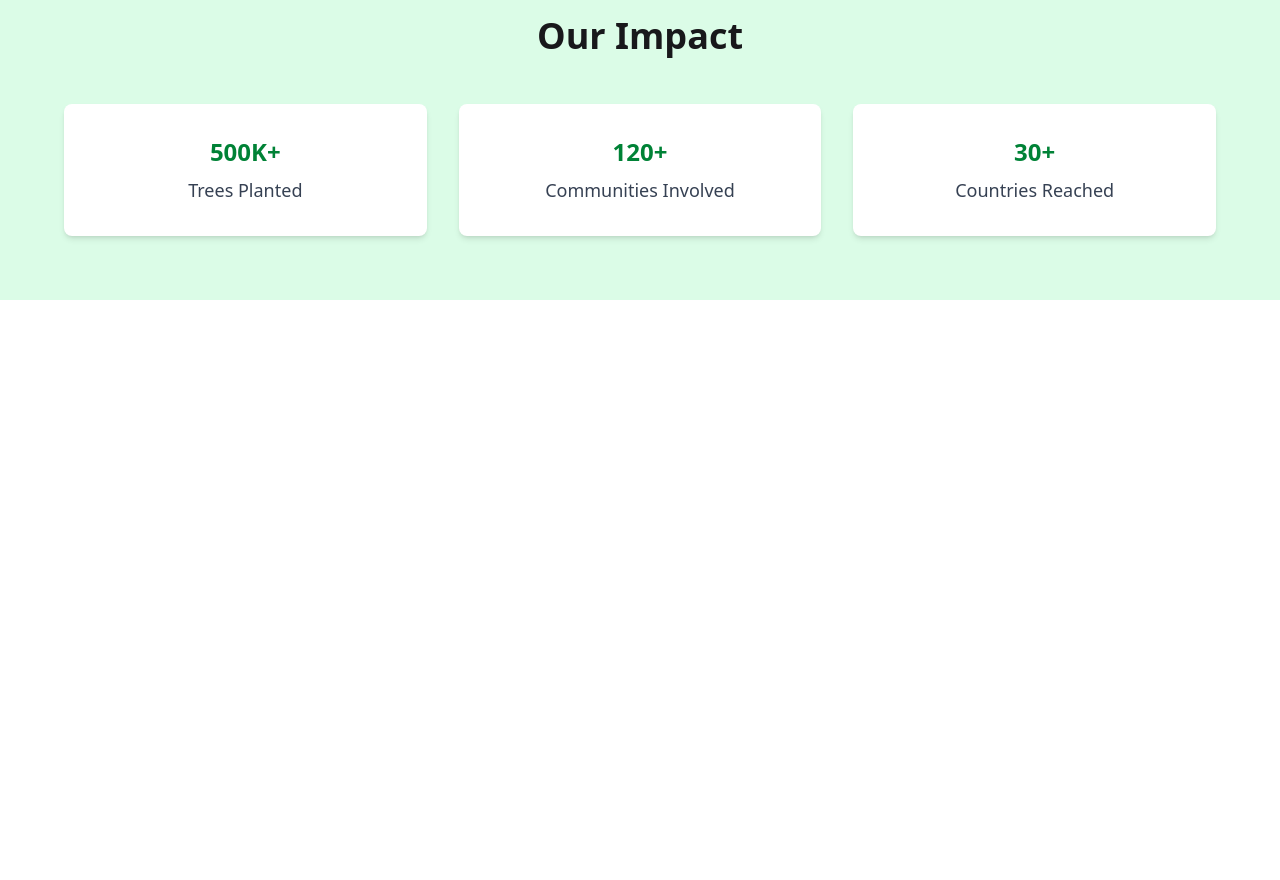
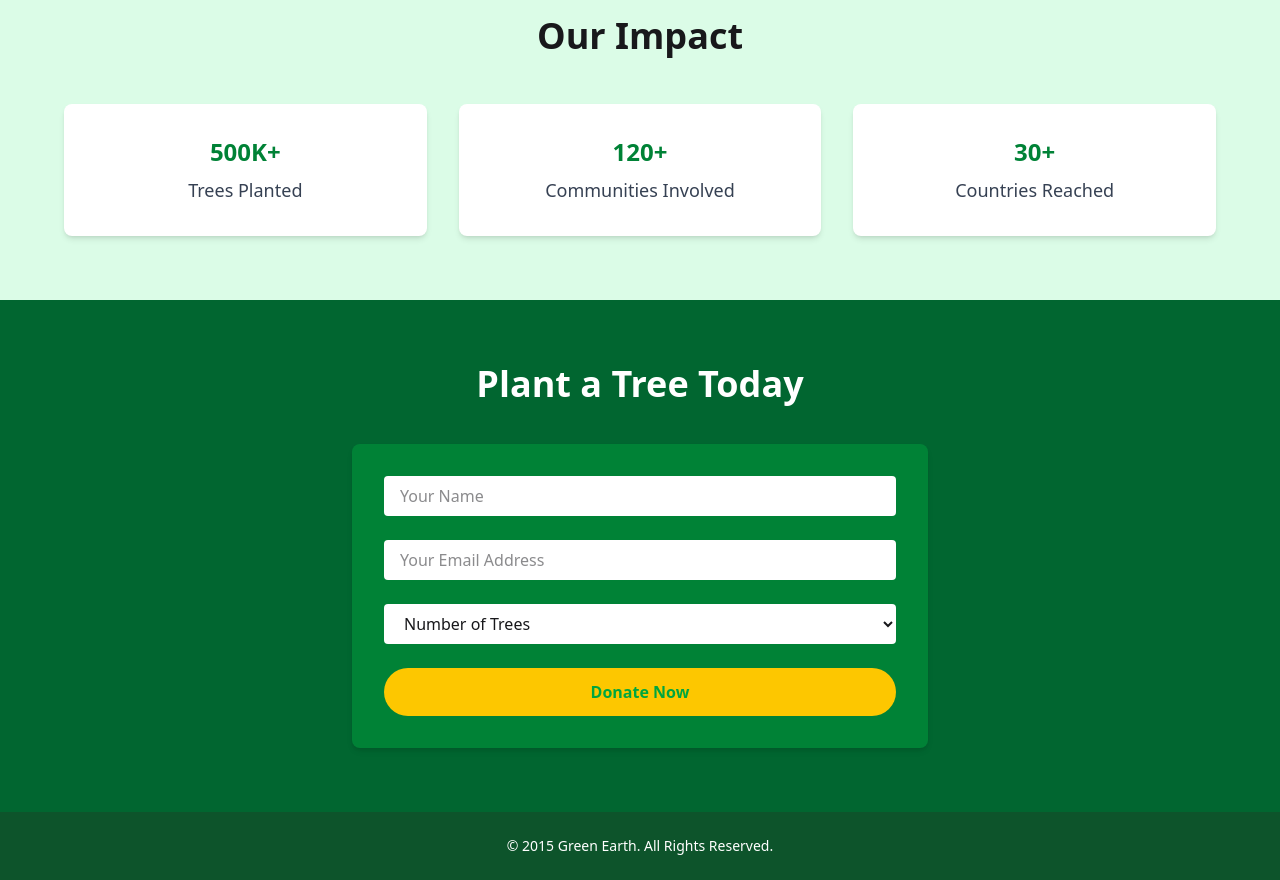
Before and after one commit to Banik-Arnab/B12-A6-Green-Earth, a plain HTML site: page index.html in a window 1280 px wide. Shown: the part 1205-2085 px from the top of the page. Before the commit the page ends 1505 px from the top, so only its background shows below. Drawn offline with nearby package versions, Linux system fonts and the light colour scheme.

Commit message:
From and Footer section

```diff
--- a/index.html
+++ b/index.html
@@ -68,6 +68,8 @@
     </div>
   </section>
 
+
+
   <section class="bg-white py-16 px-6">
 
     <h2 class="text-3xl md:text-4xl font-bold  text-center mb-12">
@@ -117,6 +119,42 @@
     </div>
   </section>
 
+  <section class="bg-green-800 py-16 px-6">
+    <h2 class="text-3xl md:text-4xl font-bold text-white text-center mb-10">
+      Plant a Tree Today
+    </h2>
+
+    <form class="max-w-xl mx-auto bg-green-700 p-8 rounded-lg shadow-md space-y-6 ">
+
+      <div>
+        <input type="text" id="name" name="name" placeholder="Your Name"
+          class="w-full bg-white rounded px-4 py-2 border-none" />
+      </div>
+
+      <div>
+        <input type="email" id="email" name="email" placeholder="Your Email Address"
+          class="w-full bg-white rounded px-4 py-2 border-none" />
+      </div>
+
+      <div>
+        <select id="trees" name="trees" class="w-full bg-white rounded px-4 py-2 border-none ">
+          <option value="">Number of Trees</option>
+          <option value="1">1 Tree</option>
+          <option value="5">5 Trees</option>
+          <option value="10">10 Trees</option>
+          <option value="20">15 Trees</option>
+        </select>
+      </div>
+      <button type="submit"
+        class="w-full bg-yellow-400 hover:bg-yellow-500 text-green-600 font-bold py-3 rounded-full transition duration-300">
+        Donate Now
+      </button>
+    </form>
+  </section>
+
+  <footer class="bg-green-900 text-white text-center py-6">
+    <p class="text-sm">© 2015 Green Earth. All Rights Reserved.</p>
+  </footer>
 </body>
 
 </html>
```
Lines whose indentation alone changed are shown as unchanged.
